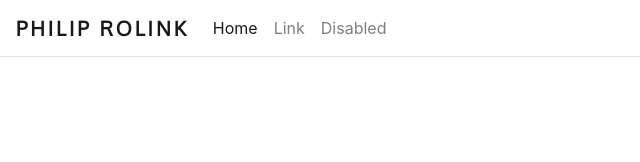
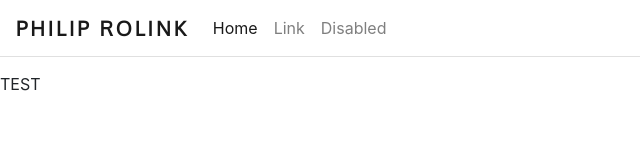
Before and after one commit to philiprolink/my-app, a React (Create React App) app: page / in a window 1280 px wide. Shown: the top 162 px of the page, without its empty margins (0-640 px from the left). Built offline with nearby package versions, Linux system fonts and the light colour scheme.

Commit message:
Update src/App.js

```diff
--- a/src/App.js
+++ b/src/App.js
@@ -5,7 +5,7 @@ class App extends Component {
   render() {
     return (
       <div className="pr-header">
-
+        TEST
       </div>
     );
   }
```
